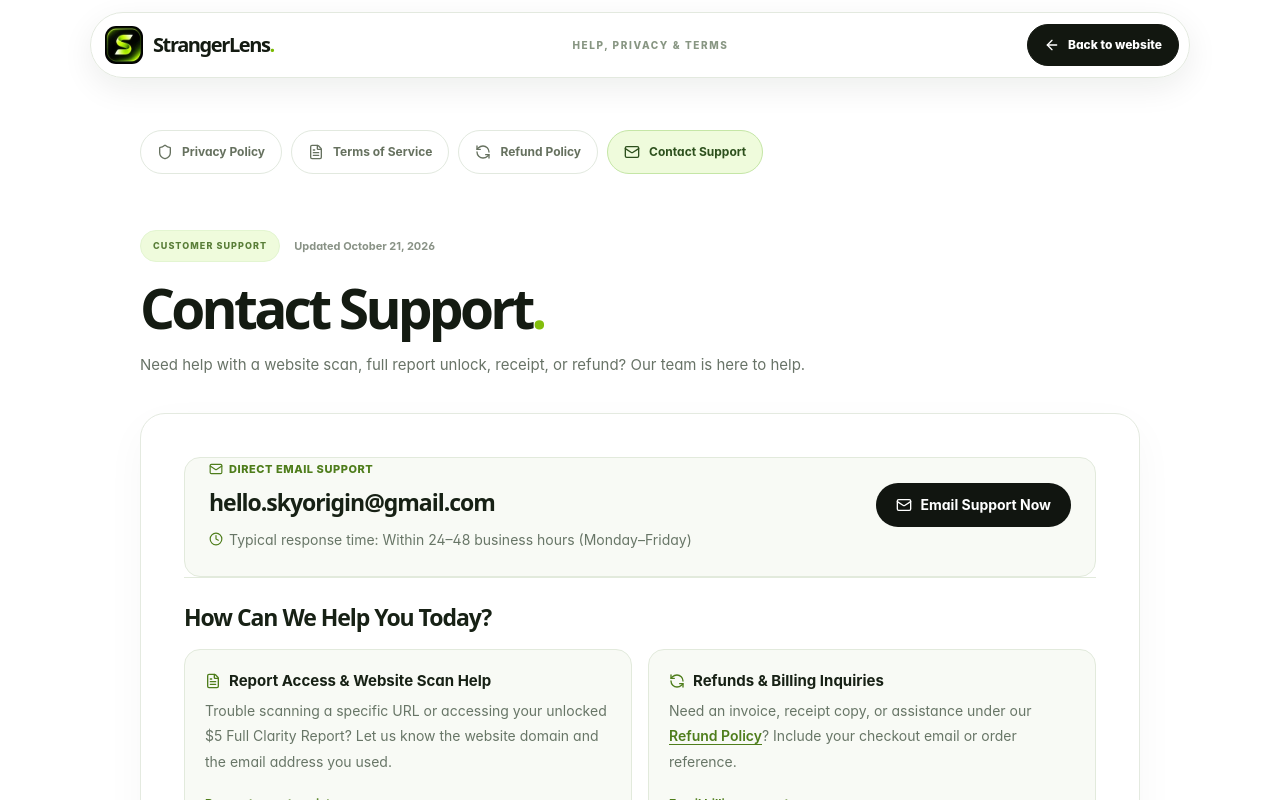
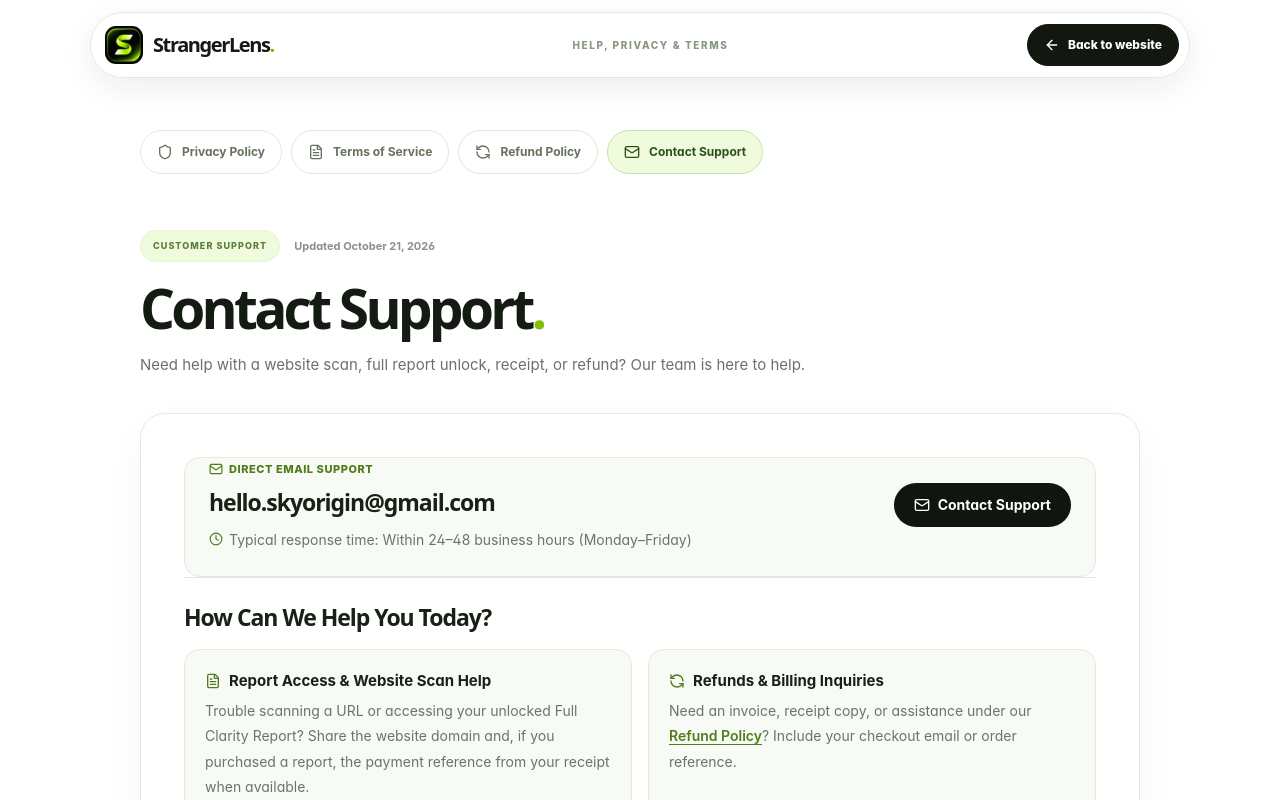
Before and after one commit to helloskyorigin/Strangerlens, a Next.js app: page /contact in a window 1280 px wide. Shown: the top 800 px of the page. Built offline with nearby package versions, Linux system fonts and the light colour scheme.

Commit message:
docs(legal): align report access and support wording with actual payment flow

```diff
--- a/app/contact/page.tsx
+++ b/app/contact/page.tsx
@@ -42,7 +42,7 @@ export default function ContactSupportPage() {
             className="inline-flex items-center justify-center gap-2 px-5 py-3 rounded-full bg-[#246BFD] hover:bg-blue-600 text-white text-xs sm:text-sm font-bold transition-all shadow-md shadow-blue-500/20"
           >
             <Mail className="w-4 h-4 shrink-0" />
-            <span>Email Support Now</span>
+            <span>Contact Support</span>
           </a>
         </div>
       </section>
@@ -60,7 +60,7 @@ export default function ContactSupportPage() {
                 <span>Report Access &amp; Website Scan Help</span>
               </div>
               <p className="text-xs sm:text-sm text-[#94A3B8] leading-relaxed">
-                Trouble scanning a specific URL or accessing your unlocked $5 Full Clarity Report? Let us know the website domain and the email address you used.
+                Trouble scanning a URL or accessing your unlocked Full Clarity Report? Share the website domain and, if you purchased a report, the payment reference from your receipt when available.
               </p>
             </div>
             <div className="pt-2">
```
